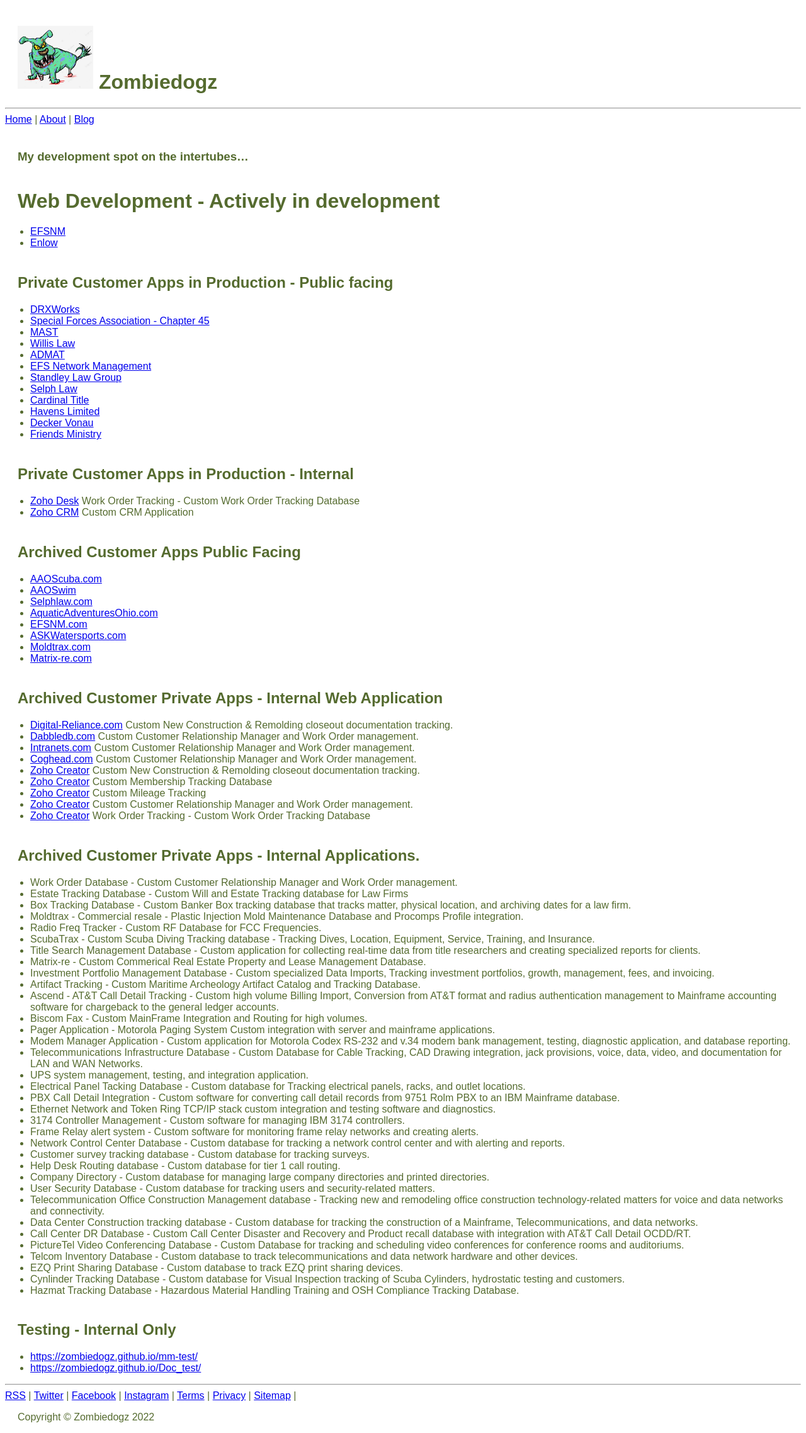
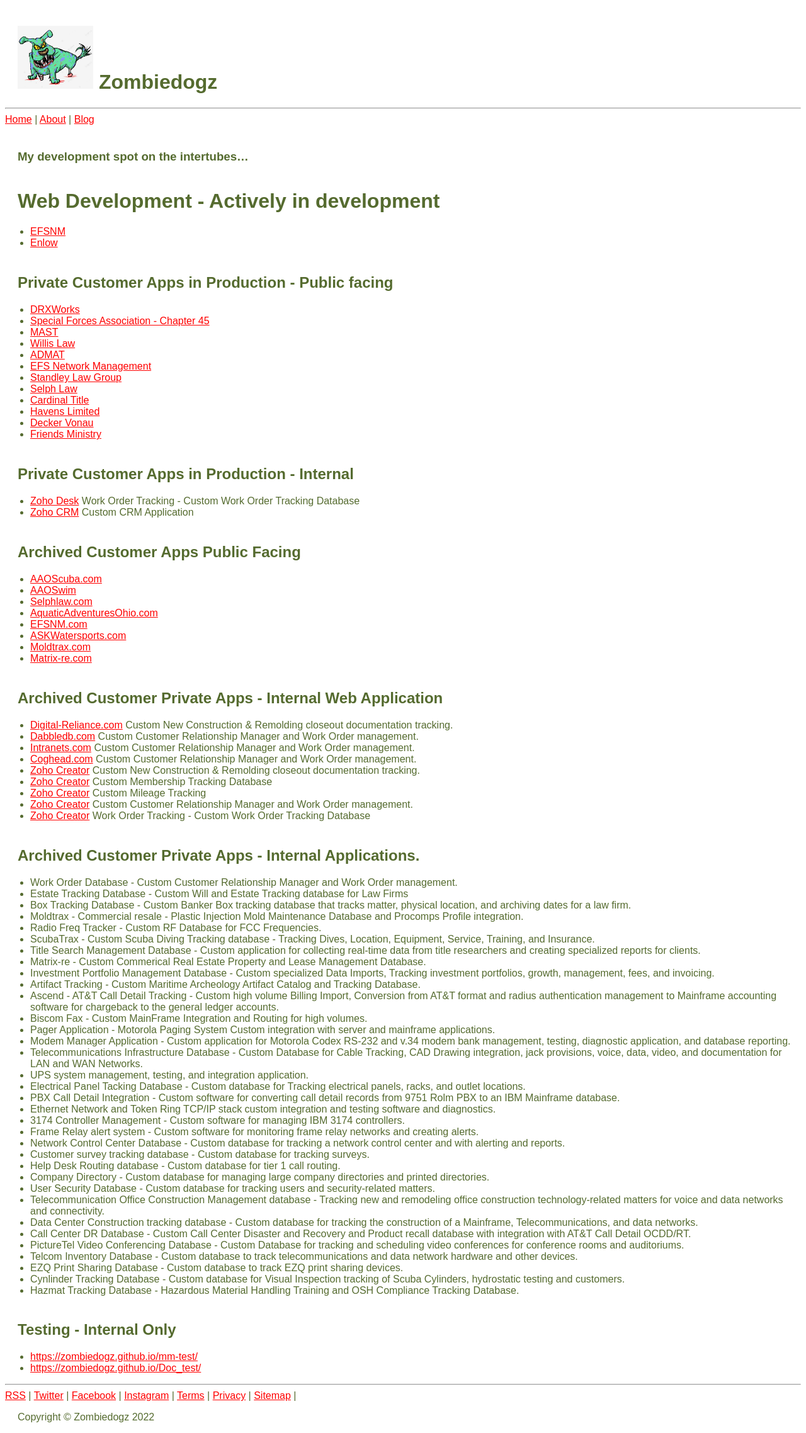
Before and after one commit to zombiedogz/zombiedogz.github.io, a Jekyll site: the page built from index.md, in a window 1280 px wide. Shown: the whole page at 63% size. Built offline with Jekyll 4.4.1, drawn with Linux system fonts in a browser that asks for light colours.

Commit message:
added link

```diff
--- a/assets/css/z_styles.scss
+++ b/assets/css/z_styles.scss
@@ -6,12 +6,28 @@
     color:        darkolivegreen;
   }
 
-  h1,h2,h3,h4,h5,h6 {
+h1,h2,h3,h4,h5,h6 {
     padding-top:    20px;
     padding-left:   20px;
-  }
+}
 
-  p {
+p {
     padding-left:   20px;
     padding-right:  20px;
-  }
+}
+
+a:link {
+  color: red;
+}
+
+a:visited {
+  color: green;
+}
+
+a:hover {
+  color: hotpink;
+}
+
+a:active {
+  color: blue;
+}
```
